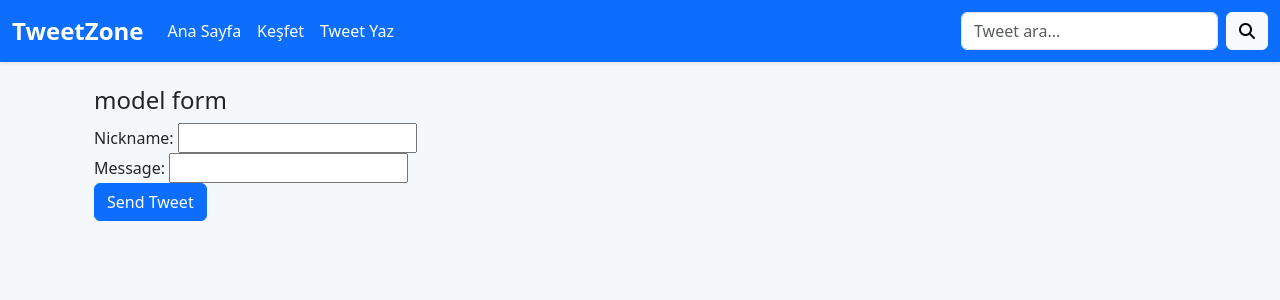
After one commit to BatuhanMD/TweetZone, a Django app: page /addtweetbyform/ in a window 1280 px wide. The commit adds this page. Shown: the top 300 px of the page. Run offline with Django 5.2, Linux system fonts and the light colour scheme.

Commit message:
Form and ModelForm

```diff
--- a/templates/base.html
+++ b/templates/base.html
@@ -1,4 +1,5 @@
 <!DOCTYPE html>
+{%load static%}
 <html lang="en">
 <head>
     <meta charset="UTF-8">
@@ -9,7 +10,7 @@
     <link href="https://cdn.jsdelivr.net/npm/bootstrap@5.3.6/dist/css/bootstrap.min.css" rel="stylesheet" integrity="sha384-4Q6Gf2aSP4eDXB8Miphtr37CMZZQ5oXLH2yaXMJ2w8e2ZtHTl7GptT4jmndRuHDT" crossorigin="anonymous">
 
     <link rel="stylesheet" href="https://cdnjs.cloudflare.com/ajax/libs/font-awesome/6.5.0/css/all.min.css" integrity="sha512-...sha..." crossorigin="anonymous" referrerpolicy="no-referrer" />
-
+    <link rel="stylesheet" href = "{% static 'tweetapp/customform.css'%}">
     <style>
         body {
             background-color: #f4f8fb;
@@ -45,6 +46,14 @@
                 <li class="nav-item">
                     <a class="nav-link active" href="{%url 'tweetapp:AddTweet' %}">Tweet Yaz</a>
                 </li>
+                <!--
+                <li class="nav-item">
+                    <a class="nav-link active" href="{%url 'tweetapp:AddTweetByForm' %}">Tweet Yaz Form</a>
+                </li>
+                <li class="nav-item">
+                    <a class="nav-link active" href="{%url 'tweetapp:AddTweetModelForm' %}">Tweet Yaz Model Form</a>
+                </li>
+                -->
             </ul>
             <form class="d-flex" role="search" method="get" action="/search/">
                 <input class="form-control me-2" type="search" name="q" placeholder="Tweet ara..." aria-label="Search">
--- /dev/null
+++ b/tweetapp/forms.py
@@ -0,0 +1,13 @@
+from django import forms
+from django.forms import ModelForm
+from tweetapp.models import Tweet
+
+class AddTweetForm(forms.Form):
+    nickname_input = forms.CharField(max_length="20",label="nickname")
+    message_input = forms.CharField(max_length="255",label="message")
+
+
+class AddTweetModelForm(ModelForm):
+    class Meta:
+        model = Tweet
+        fields = ["nickname","message"]
--- /dev/null
+++ b/tweetapp/static/tweetapp/customform.css
@@ -0,0 +1,4 @@
+.tweetform{
+    border: 100px solid black;
+    padding: 5px;
+}
--- a/tweetapp/templates/tweetapp/addtweet.html
+++ b/tweetapp/templates/tweetapp/addtweet.html
@@ -3,6 +3,7 @@
 {%block content%}
 <form action="" method="POST">
     {% csrf_token %}
+    <div class ="container">
     <div class="mb-3">
         <label for="nickname" class="form-label">Nickname </label>
         <input type="text" class="form-control" id="nickname" name="nickname">
@@ -11,7 +12,9 @@
         <label for="message" class="form-label">Message</label>
         <input type="text" class="form-control" id="message" name="message">
     </div>
-    <button type="submit" class="btn tn-primary">Send Tweet </button>
+    <button type="submit" class="btn btn-primary">Send Tweet </button>
+
+</div>
 </form>
 
 
--- /dev/null
+++ b/tweetapp/templates/tweetapp/addtweetmodelform.html
@@ -0,0 +1,14 @@
+{% extends "base.html" %}
+{% load static %}
+
+{%block content%}
+<div class="container" tweetform>
+    <h4> model form </h4>
+    <form action="" method="POST">
+        {% csrf_token %}
+        {{form}}
+        <button type="submit" class="btn btn-primary">Send Tweet </button>
+    </form>
+
+</div>
+{%endblock%}
--- a/tweetapp/urls.py
+++ b/tweetapp/urls.py
@@ -4,5 +4,7 @@ from . import views
 
 urlpatterns = [
     path('listtweet/', views.listtweet,name="ListTweet"),
-    path("addtweet/",views.addtweet,name="AddTweet")
+    path("addtweet/",views.addtweet,name="AddTweet"),
+    path('addtweetbyform/', views.addtweetbyform,name="AddTweetByForm"),
+    path('addtweetmodelform/', views.addtweetmodelform,name="AddTweetModelForm"),
 ]
--- a/tweetapp/views.py
+++ b/tweetapp/views.py
@@ -1,6 +1,7 @@
 from django.shortcuts import render,redirect
 from . import models
 from django.urls import reverse
+from tweetapp.forms import AddTweetForm, AddTweetModelForm
 # Create your views here.
 
 
@@ -16,3 +17,42 @@ def addtweet(request):
         models.Tweet.objects.create(nickname=nick,message=message)
         return redirect(reverse("tweetapp:ListTweet"))
     return render(request,"tweetapp/addtweet.html")
+
+def addtweetbyform(request):
+    if request.POST:
+        form = AddTweetForm(request.POST)
+        if form.is_valid():
+            nickname = form.cleaned_data["nickname_input"]
+            message = form.cleaned_data["message_input"]
+            models.Tweet.objects.create(nickname=nickname, message=message)
+            return redirect(reverse("tweetapp:ListTweet"))
+        else:
+            print("Error!")
+            return render(request,"tweetapp/addtweetbyform.html",context={"form":form})
+    else:
+        form = AddTweetForm()
+        return render(request,"tweetapp/addtweetbyform.html",context={"form":form})
+
+
+def addtweetmodelform(request):
+    if request.POST:
+        nick = request.POST["nickname"]
+        message = request.POST["message"]
+        models.Tweet.objects.create(nickname=nick,message=message)
+        return redirect(reverse("tweetapp:ListTweet"))
+    return render(request,"tweetapp/addtweet.html")
+
+def addtweetbyform(request):
+    if request.POST:
+        form = AddTweetModelForm(request.POST)
+        if form.is_valid():
+            nickname = form.cleaned_data["nickname"]
+            message = form.cleaned_data["message"]
+            models.Tweet.objects.create(nickname=nickname, message=message)
+            return redirect(reverse("tweetapp:ListTweet"))
+        else:
+            print("Error!")
+            return render(request,"tweetapp/addtweetmodelform.html",context={"form":form})
+    else:
+        form = AddTweetModelForm()
+        return render(request,"tweetapp/addtweetmodelform.html",context={"form":form})
--- a/tweetzone/urls.py
+++ b/tweetzone/urls.py
@@ -19,5 +19,5 @@ from django.urls import path,include
 
 urlpatterns = [
     path('admin/', admin.site.urls),
-    path("tweetapp/",include("tweetapp.urls"))
+    path("",include("tweetapp.urls"))
 ]
```
Also changed, not shown: tweetapp/templates/tweetapp/addtweetbyform.html (added, +14 -0 lines), tweetapp/templates/tweetapp/listtweet.html (+7 -3 lines), db.sqlite3.
